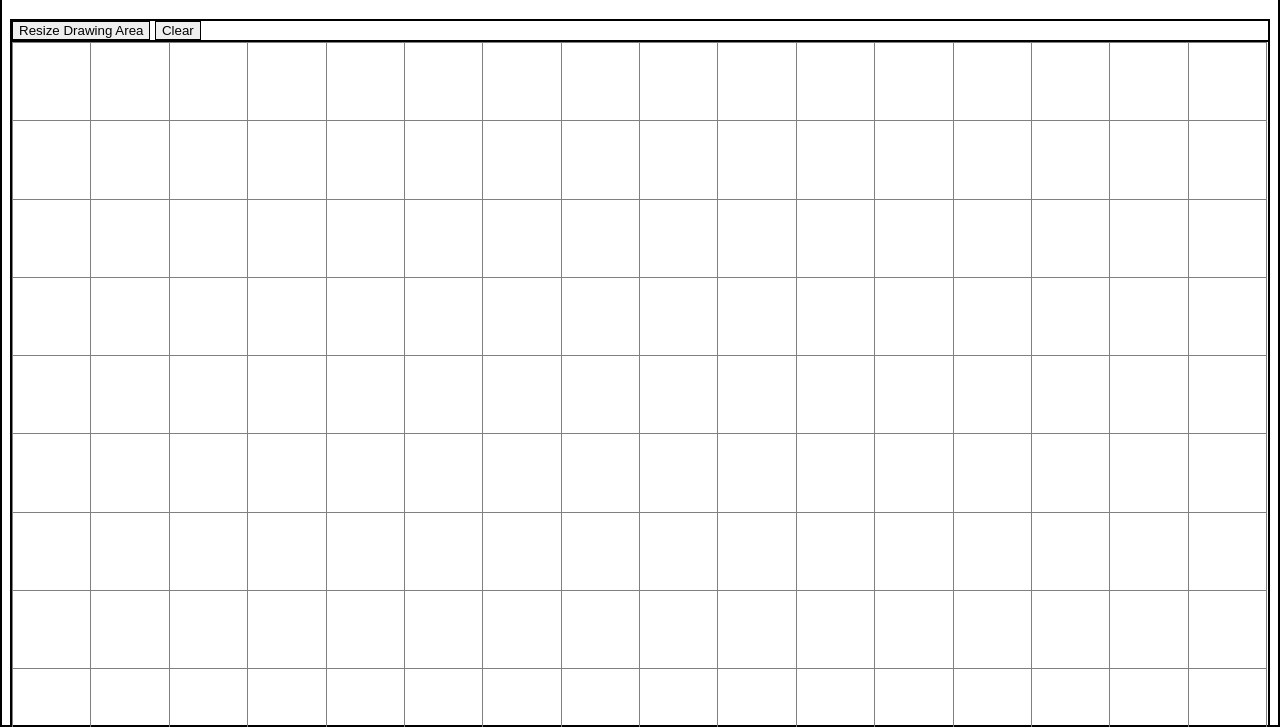
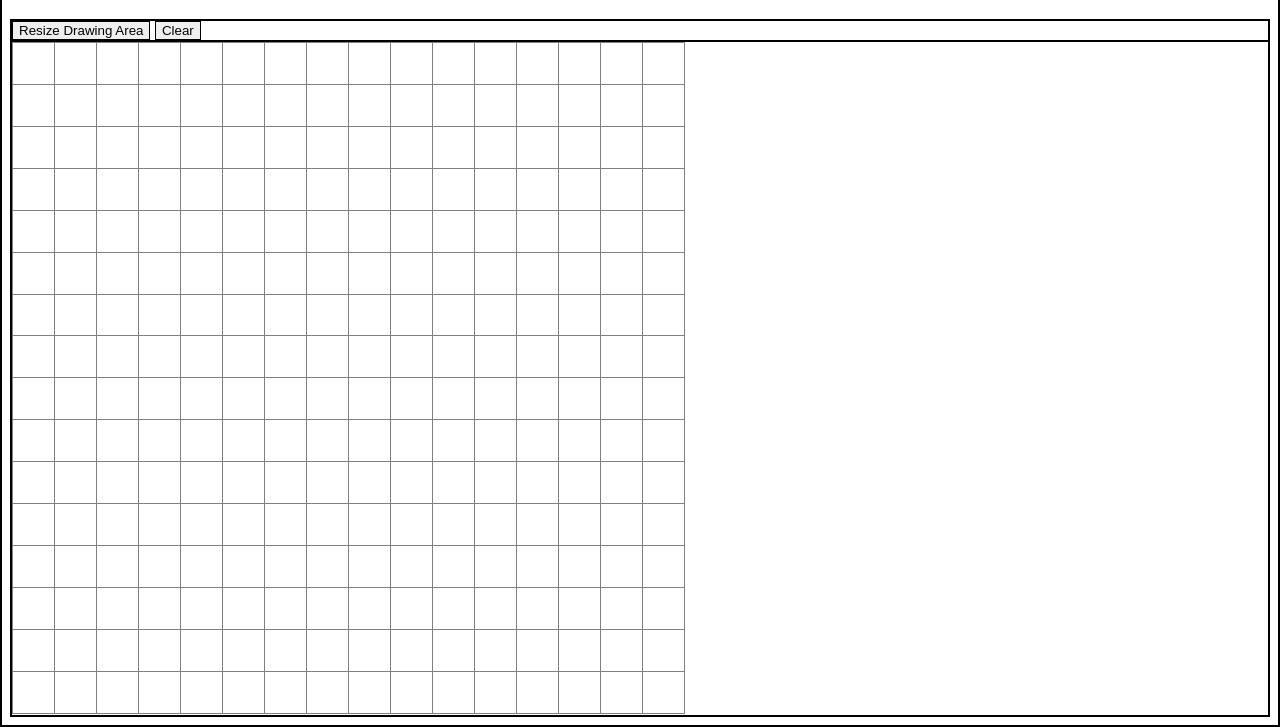
Before and after one commit to colin-intj/etch-a-sketch, a plain HTML site: page index.html in a window 1280 px wide. Shown: the part 73-800 px from the top of the page. Drawn offline with Linux system fonts and the light colour scheme.

Commit message:
Fix drawing area spilling out of container

```diff
--- a/css/styles.css
+++ b/css/styles.css
@@ -22,7 +22,12 @@ main {
   grid-template-rows: min-content auto;
 }
 
+.drawing-area-container {
+  position: relative;
+}
+
 .drawing-area {
+  position: absolute;
   aspect-ratio: 1 / 1;
   border: 1px solid #808080;
   border-collapse: collapse;
```
